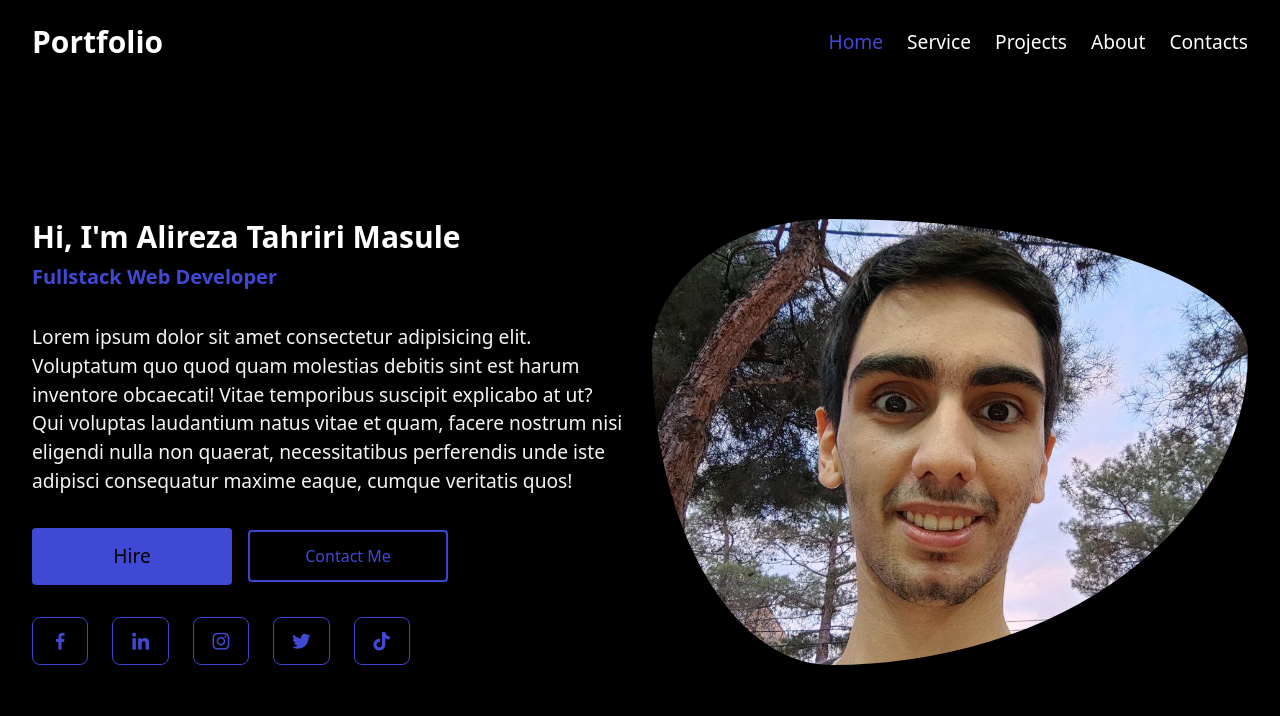
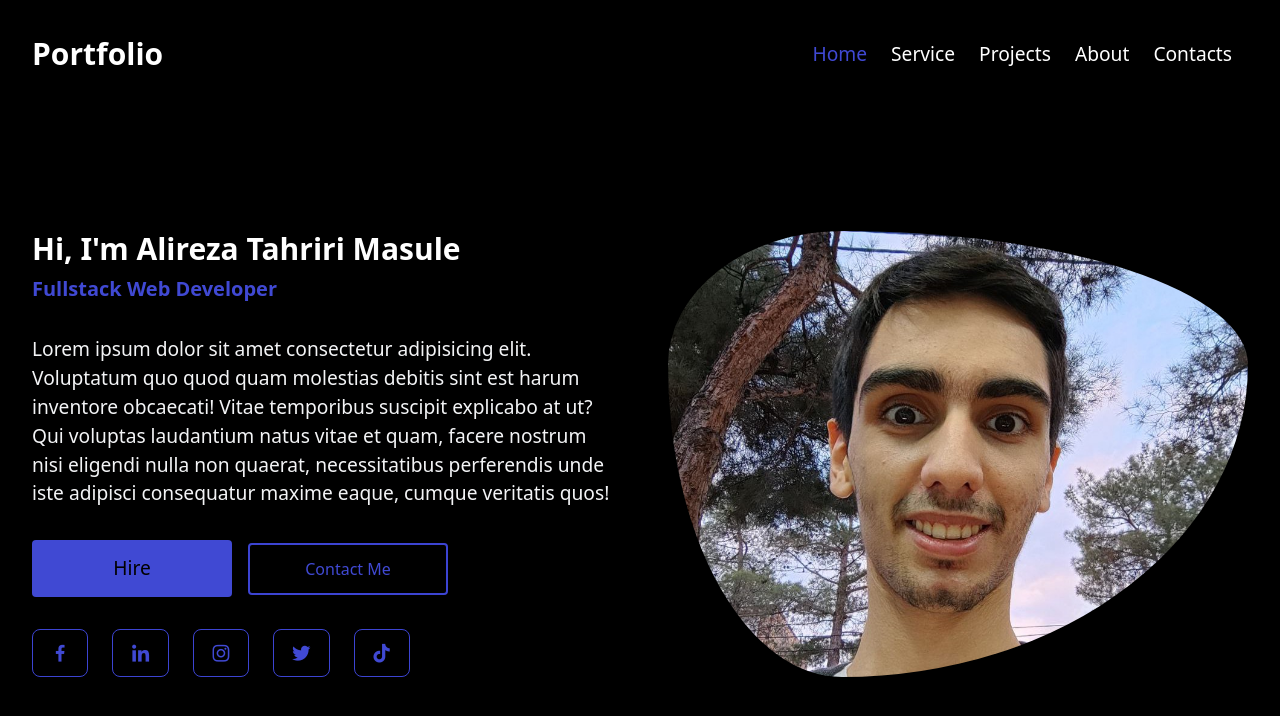
Before and after one commit to alireza-tahriri-masule/portfolio, a website: page src/index.html in a window 1280 px wide. Drawn offline with nearby package versions, Linux system fonts and the light colour scheme; files that its build step writes are made by us from their sources; a web font is replaced by a local one.

Commit message:
feat(app): Responsive the template
Adding alpinejs to making responsive template easier, alpinejs used for menu.

```diff
--- a/src/index.html
+++ b/src/index.html
@@ -14,26 +14,45 @@
     <link rel="stylesheet" href="./custom.css">
     <!-- BoxIcons -->
     <link href='https://unpkg.com/boxicons@2.1.4/css/boxicons.min.css' rel='stylesheet'>
+    <!-- Alpinejs -->
+    <script src="https://unpkg.com/alpinejs" defer></script>
 </head>
 
-<body class="font-english bg-[#000000] text-white">
+<body class="text-white font-english bg-[#000000]">
 
     <div id="app">
-        <header id="header" class="relative flex flex-col items-center justify-between h-screen">
-            <nav class="container flex items-center justify-between py-6">
-                <a class="text-3xl font-semibold" href="#">Portfolio</a>
+        <header id="header" class="relative flex flex-col items-center justify-between h-screen space-y-16">
+            <nav x-data="{ open: false }"
+                class="container flex flex-col my-6 space-y-6 md:space-y-0 md:justify-between md:items-center md:flex-row">
+                <div class="flex items-center justify-between ">
+                    <a class="text-3xl font-semibold" href="#">Portfolio</a>
 
-                <div class="flex items-center space-x-6 text-[1.2rem]">
-                    <a class="text-[#4049d3] transition-all hover:scale-110" href="#">Home</a>
-                    <a class="hover:text-[#4049d3] transition-all hover:scale-110" href="#">Service</a>
-                    <a class="hover:text-[#4049d3] transition-all hover:scale-110" href="#">Projects</a>
-                    <a class="hover:text-[#4049d3] transition-all hover:scale-110" href="#">About</a>
-                    <a class="hover:text-[#4049d3] transition-all hover:scale-110" href="#">Contacts</a>
+                    <div x-on:click="open = !open"
+                        class="flex items-center justify-center p-2 bg-[#4049d3] rounded cursor-pointer md:hidden">
+                        <i class='text-[2rem] text-[#000000] bx bx-menu'></i>
+                    </div>
+                </div>
+
+                <div x-show="open"
+                    class="flex flex-col md:flex-row md:items-center md:space-x-6 text-[1.2rem] bg-[#121212] md:bg-transparent p-4 rounded-lg select-none">
+                    <a class="text-[#4049d3] transition-all md:hover:scale-x-110" href="#">Home</a>
+                    <a class="hover:text-[#4049d3] transition-all md:hover:scale-x-110" href="#">Service</a>
+                    <a class="hover:text-[#4049d3] transition-all md:hover:scale-x-110" href="#">Projects</a>
+                    <a class="hover:text-[#4049d3] transition-all md:hover:scale-x-110" href="#">About</a>
+                    <a class="hover:text-[#4049d3] transition-all md:hover:scale-x-110" href="#">Contacts</a>
+                </div>
+
+                <div class="md:flex hidden flex-row items-center space-x-6 text-[1.2rem] p-4 rounded-lg select-none">
+                    <a class="text-[#4049d3] transition-all hover:scale-x-110" href="#">Home</a>
+                    <a class="hover:text-[#4049d3] transition-all hover:scale-x-110" href="#">Service</a>
+                    <a class="hover:text-[#4049d3] transition-all hover:scale-x-110" href="#">Projects</a>
+                    <a class="hover:text-[#4049d3] transition-all hover:scale-x-110" href="#">About</a>
+                    <a class="hover:text-[#4049d3] transition-all hover:scale-x-110" href="#">Contacts</a>
                 </div>
             </nav>
 
-            <div class="container grid grid-flow-row grid-cols-2 gap-6">
-                <div class="space-y-8">
+            <div class="container grid grid-flow-row grid-cols-1 gap-14 lg:grid-cols-2">
+                <div class="order-2 space-y-8 lg:order-none">
                     <div class="space-y-2">
                         <h1 class="text-3xl font-extrabold">Hi, I'm Alireza Tahriri Masule</h1>
                         <h3 class="text-[#4049d3] text-xl font-semibold">Fullstack Web Developer</h3>
@@ -55,14 +74,23 @@
                     </div>
 
                     <div class="flex items-center space-x-6">
-                        <i class='bx bxl-facebook text-[1.4rem] text-[#4049d3] border border-[#3c44d2] rounded-lg py-3 px-4 flex items-center justify-center hover:scale-110 cursor-pointer'></i>
-                        <i class='bx bxl-linkedin text-[1.4rem] text-[#4049d3] border border-[#3c44d2] rounded-lg py-3 px-4 flex items-center justify-center hover:scale-110 cursor-pointer' ></i>
-                        <i class='bx bxl-instagram text-[1.4rem] text-[#4049d3] border border-[#3c44d2] rounded-lg py-3 px-4 flex items-center justify-center hover:scale-110 cursor-pointer' ></i>
-                        <i class='bx bxl-twitter text-[1.4rem] text-[#4049d3] border border-[#3c44d2] rounded-lg py-3 px-4 flex items-center justify-center hover:scale-110 cursor-pointer'></i>
-                        <i class='bx bxl-tiktok text-[1.4rem] text-[#4049d3] border border-[#3c44d2] rounded-lg py-3 px-4 flex items-center justify-center hover:scale-110 cursor-pointer' ></i>
+                        <i
+                            class='bx bxl-facebook text-[1.4rem] text-[#4049d3] border border-[#3c44d2] rounded-lg py-3 px-4 flex items-center justify-center hover:scale-110 cursor-pointer'></i>
+                        <i
+                            class='bx bxl-linkedin text-[1.4rem] text-[#4049d3] border border-[#3c44d2] rounded-lg py-3 px-4 flex items-center justify-center hover:scale-110 cursor-pointer'></i>
+                        <i
+                            class='bx bxl-instagram text-[1.4rem] text-[#4049d3] border border-[#3c44d2] rounded-lg py-3 px-4 flex items-center justify-center hover:scale-110 cursor-pointer'></i>
+                        <i
+                            class='bx bxl-twitter text-[1.4rem] text-[#4049d3] border border-[#3c44d2] rounded-lg py-3 px-4 flex items-center justify-center hover:scale-110 cursor-pointer'></i>
+                        <i
+                            class='bx bxl-tiktok text-[1.4rem] text-[#4049d3] border border-[#3c44d2] rounded-lg py-3 px-4 flex items-center justify-center hover:scale-110 cursor-pointer'></i>
                     </div>
                 </div>
-                <div class="portfolio__image"></div>
+                <div class="flex items-center justify-center order-1 h-full lg:order-none">
+                    <div
+                        class=" portfolio__image w-[400px] h-[400px] sm:w-[450px] sm:h-[400px] lg:w-full lg:h-[450px] xl:h-full rounded">
+                    </div>
+                </div>
             </div>
 
             <div></div>
```
